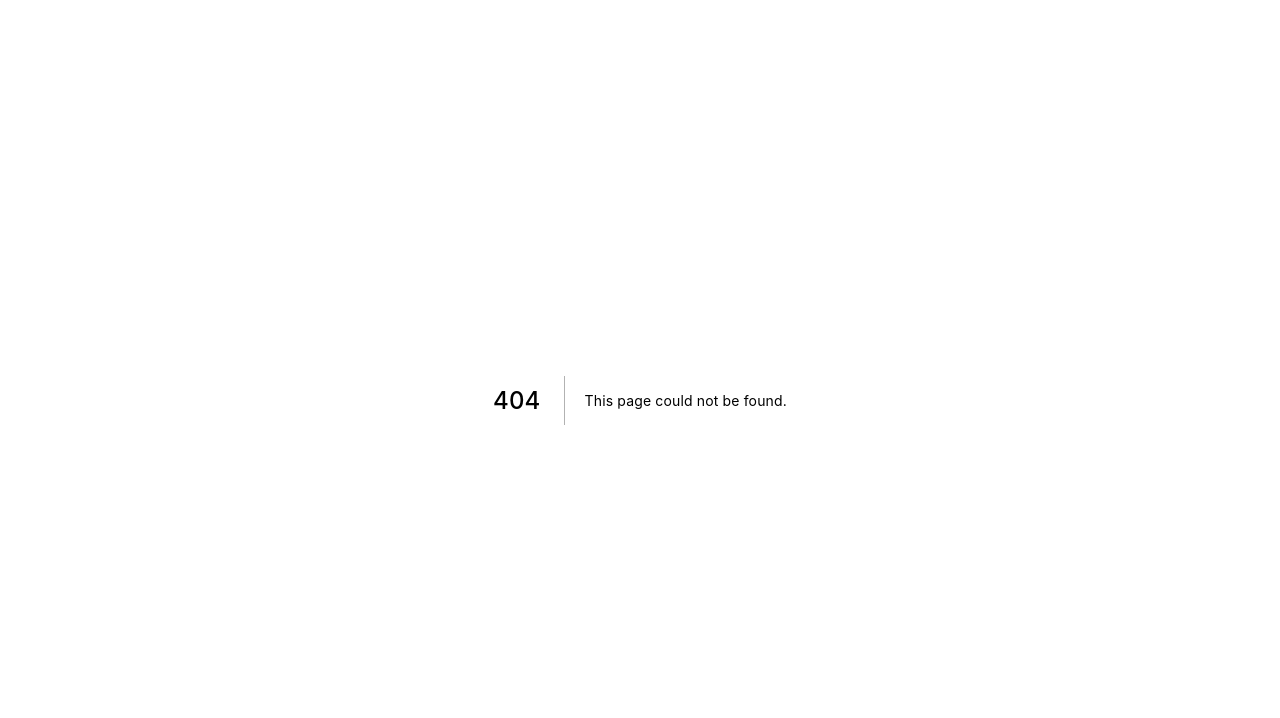
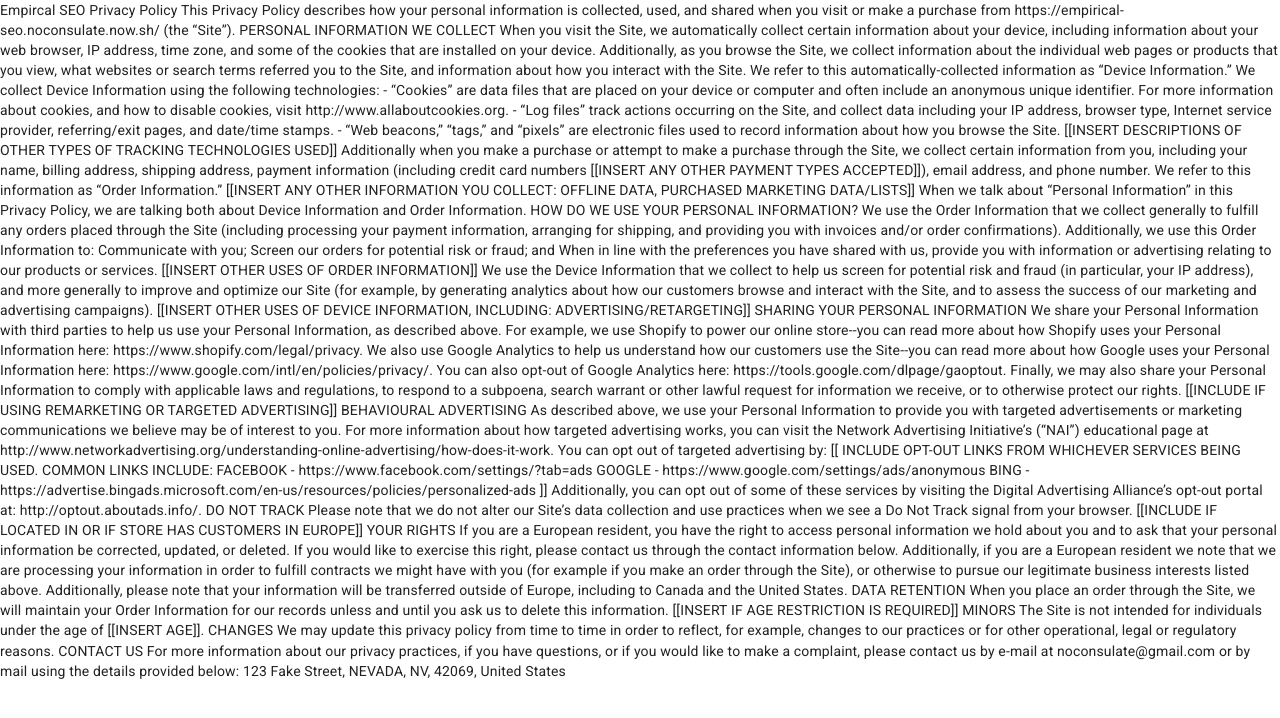
Before and after one commit to noconsulate/empirical-seo, a Next.js app: page /privacy in a window 1280 px wide. Before the commit this address had no page. Shown: the top 718 px of the page. Built offline with nearby package versions, Linux system fonts and the light colour scheme.

Commit message:
mock privacy policy

```diff
--- /dev/null
+++ b/pages/privacy.js
@@ -0,0 +1,83 @@
+const Privacy = () => {
+  return (
+    <div>
+      Empircal SEO Privacy Policy
+
+This Privacy Policy describes how your personal information is collected, used, and shared when you visit or make a purchase from https://empirical-seo.noconsulate.now.sh/ (the “Site”).
+
+PERSONAL INFORMATION WE COLLECT
+
+When you visit the Site, we automatically collect certain information about your device, including information about your web browser, IP address, time zone, and some of the cookies that are installed on your device. Additionally, as you browse the Site, we collect information about the individual web pages or products that you view, what websites or search terms referred you to the Site, and information about how you interact with the Site. We refer to this automatically-collected information as “Device Information.”
+
+We collect Device Information using the following technologies:
+
+    - “Cookies” are data files that are placed on your device or computer and often include an anonymous unique identifier. For more information about cookies, and how to disable cookies, visit http://www.allaboutcookies.org.
+    - “Log files” track actions occurring on the Site, and collect data including your IP address, browser type, Internet service provider, referring/exit pages, and date/time stamps.
+    - “Web beacons,” “tags,” and “pixels” are electronic files used to record information about how you browse the Site.
+    [[INSERT DESCRIPTIONS OF OTHER TYPES OF TRACKING TECHNOLOGIES USED]]
+
+Additionally when you make a purchase or attempt to make a purchase through the Site, we collect certain information from you, including your name, billing address, shipping address, payment information (including credit card numbers [[INSERT ANY OTHER PAYMENT TYPES ACCEPTED]]), email address, and phone number.  We refer to this information as “Order Information.”
+
+[[INSERT ANY OTHER INFORMATION YOU COLLECT:  OFFLINE DATA, PURCHASED MARKETING DATA/LISTS]]
+
+When we talk about “Personal Information” in this Privacy Policy, we are talking both about Device Information and Order Information.
+
+HOW DO WE USE YOUR PERSONAL INFORMATION?
+
+We use the Order Information that we collect generally to fulfill any orders placed through the Site (including processing your payment information, arranging for shipping, and providing you with invoices and/or order confirmations).  Additionally, we use this Order Information to:
+Communicate with you;
+Screen our orders for potential risk or fraud; and
+When in line with the preferences you have shared with us, provide you with information or advertising relating to our products or services.
+[[INSERT OTHER USES OF ORDER INFORMATION]]
+We use the Device Information that we collect to help us screen for potential risk and fraud (in particular, your IP address), and more generally to improve and optimize our Site (for example, by generating analytics about how our customers browse and interact with the Site, and to assess the success of our marketing and advertising campaigns).
+[[INSERT OTHER USES OF DEVICE INFORMATION, INCLUDING:  ADVERTISING/RETARGETING]]
+
+SHARING YOUR PERSONAL INFORMATION
+
+We share your Personal Information with third parties to help us use your Personal Information, as described above.  For example, we use Shopify to power our online store--you can read more about how Shopify uses your Personal Information here:  https://www.shopify.com/legal/privacy.  We also use Google Analytics to help us understand how our customers use the Site--you can read more about how Google uses your Personal Information here:  https://www.google.com/intl/en/policies/privacy/.  You can also opt-out of Google Analytics here:  https://tools.google.com/dlpage/gaoptout.
+
+Finally, we may also share your Personal Information to comply with applicable laws and regulations, to respond to a subpoena, search warrant or other lawful request for information we receive, or to otherwise protect our rights.
+
+[[INCLUDE IF USING REMARKETING OR TARGETED ADVERTISING]]
+BEHAVIOURAL ADVERTISING
+As described above, we use your Personal Information to provide you with targeted advertisements or marketing communications we believe may be of interest to you.  For more information about how targeted advertising works, you can visit the Network Advertising Initiative’s (“NAI”) educational page at http://www.networkadvertising.org/understanding-online-advertising/how-does-it-work.
+
+You can opt out of targeted advertising by:
+[[
+  INCLUDE OPT-OUT LINKS FROM WHICHEVER SERVICES BEING USED.
+  COMMON LINKS INCLUDE:
+    FACEBOOK - https://www.facebook.com/settings/?tab=ads
+    GOOGLE - https://www.google.com/settings/ads/anonymous
+    BING - https://advertise.bingads.microsoft.com/en-us/resources/policies/personalized-ads
+]]
+
+Additionally, you can opt out of some of these services by visiting the Digital Advertising Alliance’s opt-out portal at:  http://optout.aboutads.info/.
+
+DO NOT TRACK
+Please note that we do not alter our Site’s data collection and use practices when we see a Do Not Track signal from your browser.
+
+[[INCLUDE IF LOCATED IN OR IF STORE HAS CUSTOMERS IN EUROPE]]
+YOUR RIGHTS
+If you are a European resident, you have the right to access personal information we hold about you and to ask that your personal information be corrected, updated, or deleted. If you would like to exercise this right, please contact us through the contact information below.
+
+Additionally, if you are a European resident we note that we are processing your information in order to fulfill contracts we might have with you (for example if you make an order through the Site), or otherwise to pursue our legitimate business interests listed above.  Additionally, please note that your information will be transferred outside of Europe, including to Canada and the United States.
+
+DATA RETENTION
+When you place an order through the Site, we will maintain your Order Information for our records unless and until you ask us to delete this information.
+
+[[INSERT IF AGE RESTRICTION IS REQUIRED]]
+MINORS
+The Site is not intended for individuals under the age of [[INSERT AGE]].
+
+CHANGES
+We may update this privacy policy from time to time in order to reflect, for example, changes to our practices or for other operational, legal or regulatory reasons.
+
+CONTACT US
+For more information about our privacy practices, if you have questions, or if you would like to make a complaint, please contact us by e-mail at noconsulate@gmail.com or by mail using the details provided below:
+
+  123 Fake Street, NEVADA, NV, 42069, United States
+    </div>
+  )
+}
+
+export default Privacy
```
